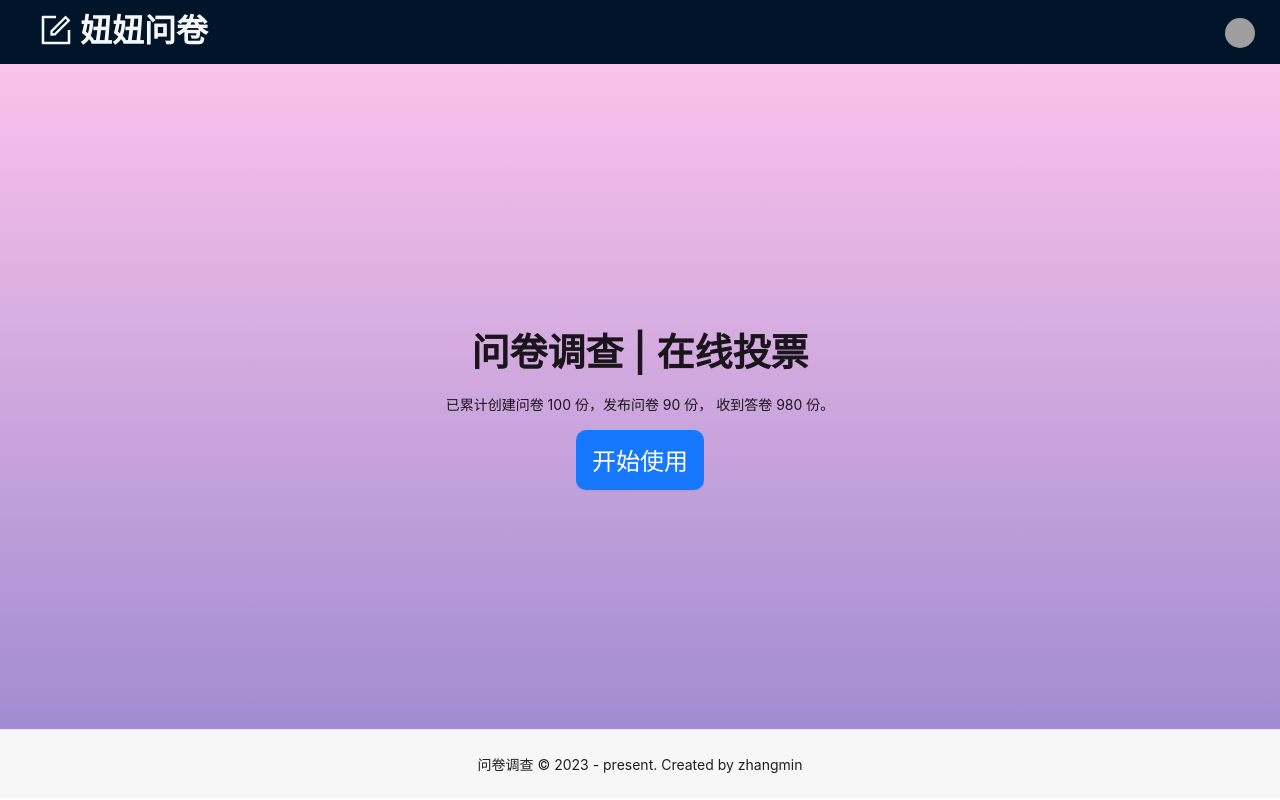
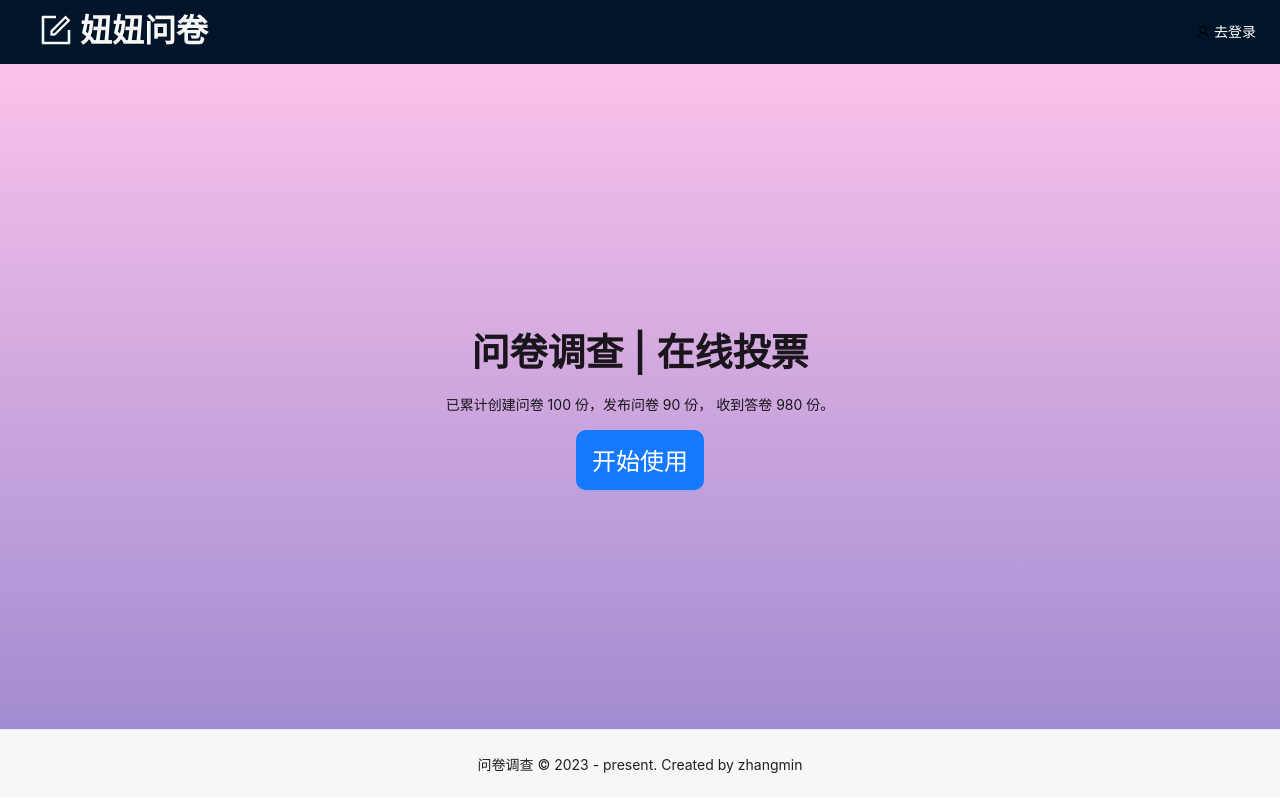
Before and after one commit to ZhangMin1998/react-ts-wenjuan, a React (Create React App) app: page / in a window 1280 px wide. Built offline with nearby package versions, Linux system fonts and the light colour scheme; no server answers; grey boxes are pictures that could not be loaded.

Commit message:
获取用户信息、退出

```diff
--- a/src/components/UserInfo/UserInfo.module.scss
+++ b/src/components/UserInfo/UserInfo.module.scss
@@ -0,0 +1,9 @@
+.infoBox{
+  display: flex;
+  justify-content: center;
+  align-items: center;
+  span{
+    margin-left: 10px;
+    color: #fff;
+  }
+}
--- a/src/components/UserInfo/UserInfo.tsx
+++ b/src/components/UserInfo/UserInfo.tsx
@@ -1,14 +1,52 @@
 import React, { FC } from 'react'
 import styles from './UserInfo.module.scss'
-import { Link } from 'react-router-dom'
-import { Avatar } from 'antd'
+import { UserOutlined } from '@ant-design/icons'
+import { Link, useNavigate } from 'react-router-dom'
+import { Avatar, Button, message } from 'antd'
+import { getUserInfoService } from '../../services/user'
+import { useRequest } from 'ahooks'
+import { removeToken } from '../../utils/user-token'
+
+const url = '	https://lf3-cdn2-tos.bytegoofy.com/ppx/mp/static/media/squared.9ff960bc.svg'
 
 const UserInfo:FC = () => {
-  const url = '	https://lf3-cdn2-tos.bytegoofy.com/ppx/mp/static/media/squared.9ff960bc.svg'
+  const navigate = useNavigate()
+
+  const { data } = useRequest(getUserInfoService)
+  const { username } = data || {}
+
+  const logout = () => {
+    removeToken()
+    message.success('退出成功')
+    navigate(`/login`)
+  }
+
+  const UserInfo = (
+    <>
+      <div className={styles.infoBox}>
+        <Avatar src={<img src={url} alt="avatar" />} />
+        <div>
+          <Button type='link' onClick={logout}>{username}</Button>
+        </div>
+      </div>
+    </>
+  )
+
+  const Login = (
+    <>
+      <div>
+        <UserOutlined /> <span style={{color: '#fff'}}>去登录</span>
+      </div>
+    </>
+  )
+
   return (
-    <Link to='/login'>
-      <Avatar src={<img src={url} alt="avatar" />} />
-    </Link>
+    <div>
+      { username ? UserInfo : Login }
+    </div>
+    // <Link to='/login'>
+    //   <Avatar src={<img src={url} alt="avatar" />} />
+    // </Link>
   )
 }
 
```
